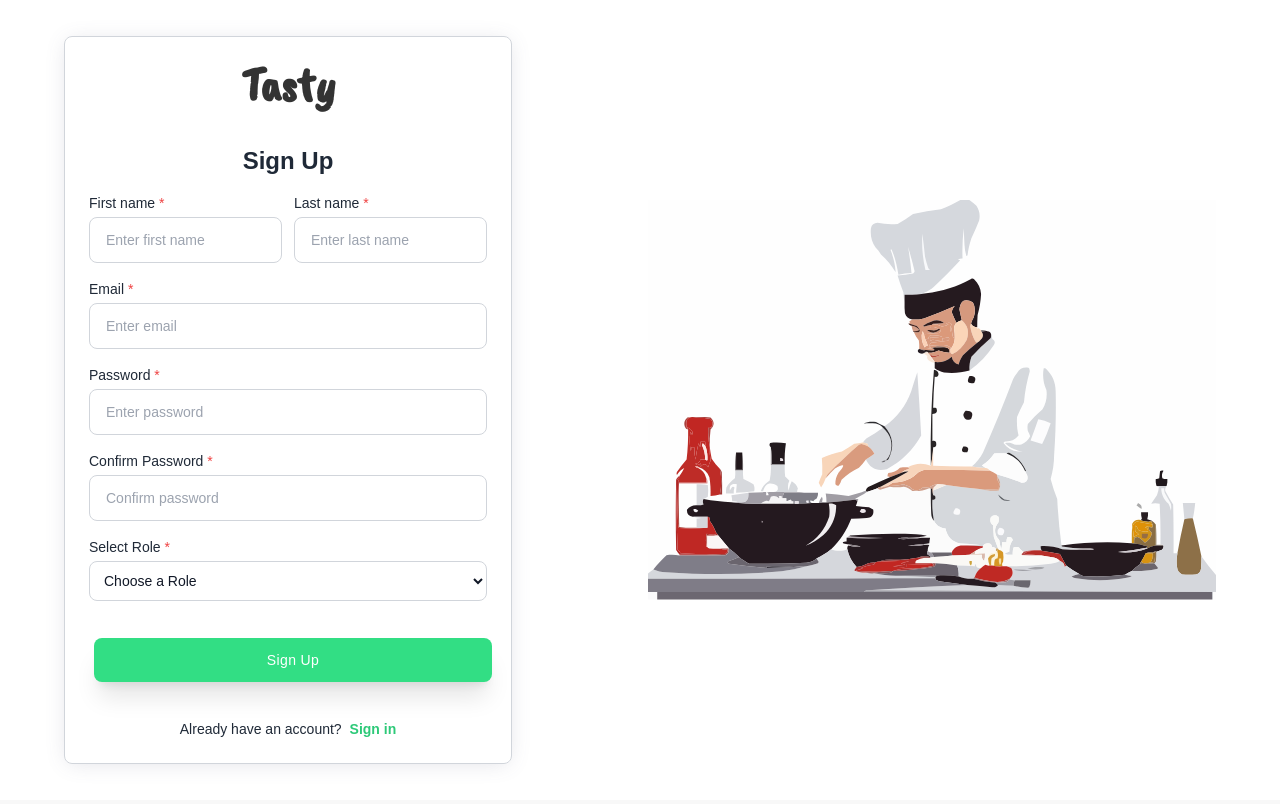
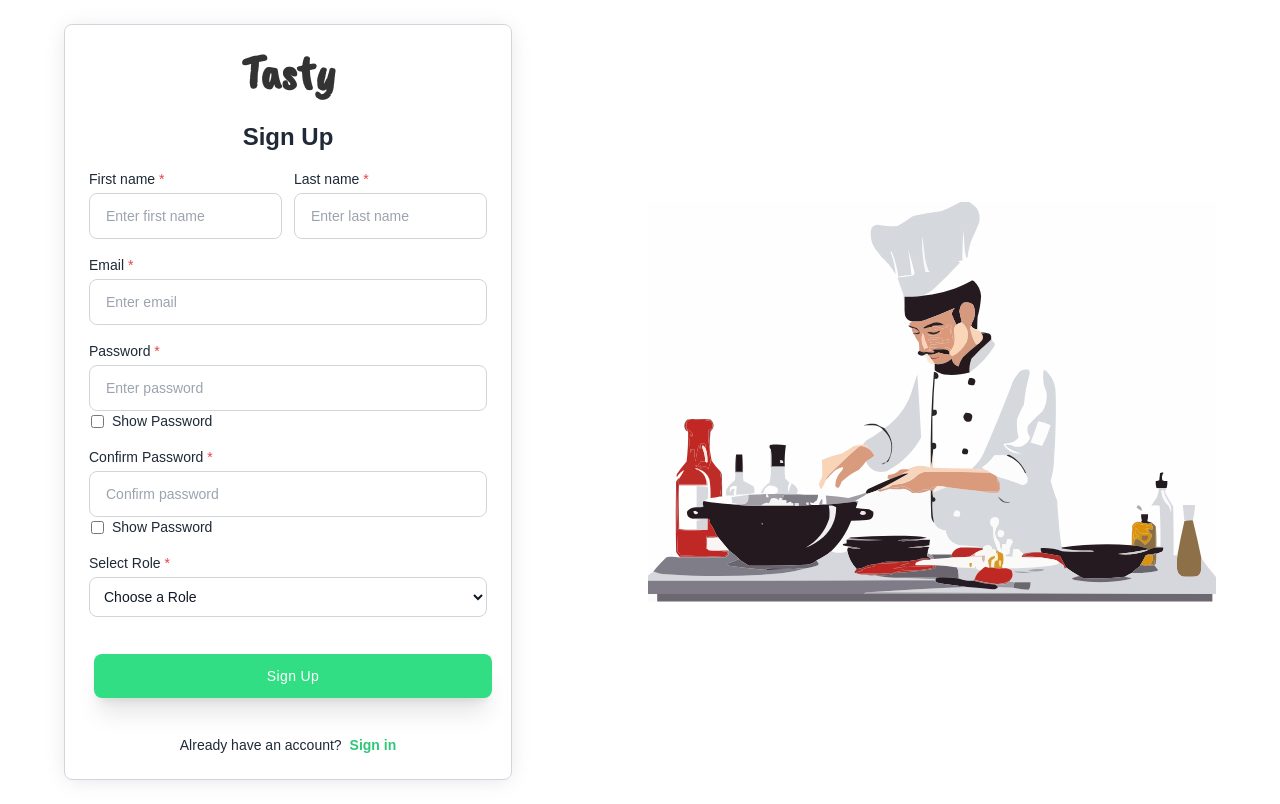
Before and after one commit to stopthecodingpls/Try-sa-webdev, a React (Create React App) app: page /register in a window 1280 px wide. Built offline with nearby package versions, Linux system fonts and the light colour scheme.

Commit message:
Added Verification Expiration and Login Mistake Timeout

```diff
--- a/package.json
+++ b/package.json
@@ -15,6 +15,7 @@
     "react-router-dom": "^7.0.2",
     "react-scripts": "5.0.1",
     "react-toastify": "^10.0.6",
+    "validator": "^13.12.0",
     "web-vitals": "^2.1.4"
   },
   "scripts": {
--- a/public/index.html
+++ b/public/index.html
@@ -11,7 +11,7 @@
       name="description"
       content="Web site created using create-react-app"
     />
-    <title>Recipe App</title>
+    <title>Tasty</title>
   </head>
   <body>
     <noscript>You need to enable JavaScript to run this app.</noscript>
--- a/src/components/LoginPage.jsx
+++ b/src/components/LoginPage.jsx
@@ -9,6 +9,9 @@ const LoginPage = () => {
   const [password, setPassword] = useState("");
   const [error, setError] = useState("");
   const [msg, setMsg] = useState("");
+  const [showPassword, setShowPassword] = useState(false);
+  const [mistakeCount, setMistakeCount] = useState(0);
+  const [locked, setLocked] = useState(false); // lockout state
 
   const notifysuccess = (msg) => toast.success(msg, { position: "top-center", toastId: 'success1' });
   const notifyfail = () => toast.error("Account Does Not Exist!", { position: "top-center" });
@@ -35,7 +38,17 @@ const LoginPage = () => {
   }, [msg]);
 
   const handleLogin = async (e) => {
-    e.preventDefault(); // Prevent default form submission behavior
+    e.preventDefault();
+    if (mistakeCount >= 3) {
+      setLocked(true);
+      setTimeout(() => {
+        setMistakeCount(0);
+        setLocked(false);
+      }, 30000); // Lock for 30 seconds
+      setError("Too many failed attempts. Please try again in 30 seconds.");
+      return;
+    }
+
     if (email !== "" && password !== "") {
       try {
         const response = await axios.post('http://localhost/webPHP/login.php', {
@@ -47,6 +60,7 @@ const LoginPage = () => {
         if (response.data.success === true) {
             const loadingToast = toast.loading('Loading 🍕🥪🍔', { position: "top-center", toastId: 'loading1' });
             setError("");
+            setMistakeCount(0);
             setTimeout(() => {
             localStorage.setItem("login", true);
             localStorage.setItem('email', email);
@@ -59,6 +73,7 @@ const LoginPage = () => {
         } else if (response.data.success === false) {
           notifyfail(); // Show error toast
         } else {
+          setMistakeCount(mistakeCount + 1);
           setError(response.data.message); // Handle request error
         }
       }catch (error) {
@@ -83,17 +98,29 @@ const LoginPage = () => {
               </div>
 
               <div>
-                <label className="text-gray-800 text-sm mb-1 block">Email<span className="text-red-500">*</span></label>
+                <label className="text-gray-800 text-sm mb-1 block">Email <span className="text-red-500">*</span></label>
                 <div className="relative flex items-center">
                   <input name="email" value={email} onChange={(e) => setEmail(e.target.value)} type="email" required className="w-full text-sm text-gray-800 border border-gray-300 px-4 py-3 rounded-lg outline-[#2dc978]" placeholder="Enter email" />
                 </div>
               </div>
 
               <div>
-                <label className="text-gray-800 text-sm mb-1 block">Password<span className="text-red-500">*</span></label>
+                <label className="text-gray-800 text-sm mb-1 block">Password <span className="text-red-500">*</span></label>
                 <div className="relative flex items-center ">
-                  <input value={password} onChange={(e) => setPassword(e.target.value)} type="password" className="w-full text-sm text-gray-800 border border-gray-300 px-4 py-3 rounded-lg outline-[#2dc978]" placeholder="Enter password" />
+                  <input value={password} onChange={(e) => setPassword(e.target.value)}  type={showPassword ? "text" : "password"} className="w-full text-sm text-gray-800 border border-gray-300 px-4 py-3 rounded-lg outline-[#2dc978]" placeholder="Enter password" />
                 </div>
+              </div>
+
+              <div className="mt-2 ml-0.5">
+                <label className="flex items-center text-sm text-gray-800">
+                  <input
+                    type="checkbox"
+                    checked={showPassword}
+                    onChange={() => setShowPassword(!showPassword)}
+                    className="mr-2 accent-teal-600"
+                  />
+                  Show Password
+                </label>
               </div>
 
               <p className='text-center'>
--- a/src/components/NoPage.jsx
+++ b/src/components/NoPage.jsx
@@ -7,7 +7,7 @@ const NoPage = () => {
   return (
 <div>
   <section className="flex items-center h-full sm:p-16 bg-white">
-    <div className="container flex flex-col items-center justify-center px-5 mx-auto my-8 space-y-8 text-center sm:max-w-md">
+    <div className="flex flex-col items-center justify-center px-5 mx-auto my-8 space-y-8 text-center sm:max-w-md">
     <img src={emptyPlate} class="w-full h-full max-md:w-4/5 mx-auto block object-cover pt-20 jump-animation" alt="Empty Plate" />
       <p className="text-4xl font-semibold md:text-4xl whitespace-nowrap">Sorry, we couldn't find this page.</p>
       <p className="mt-4 mb-8 dark:text-gray-600 md:text-1xl whitespace-nowrap">But dont worry, you can find plenty of other things on our homepage.</p>
--- a/src/components/RegisterPage.jsx
+++ b/src/components/RegisterPage.jsx
@@ -4,6 +4,8 @@ import emailjs from '@emailjs/browser';
 import { toast } from 'react-toastify';
 import { useNavigate } from 'react-router-dom';
 import SignUpImage from '../assets/images/formimageReg.svg';
+import validator from "validator";
+
 
 const RegisterPage = () => {
   const [firstname, setFirstname] = useState("");
@@ -14,10 +16,13 @@ const RegisterPage = () => {
   const [role, setRole] = useState("");
   const [error, setError] = useState("");
   const [msg, setMsg] = useState("");
+  const [expirationTime, setExpirationTime] = useState(null);
   const [verificationCode, setVerificationCode] = useState("");
   const [verificationInput, setVerificationInput] = useState(""); // New state for user input
   const [message, setMessage] = useState("");
   const [isCodeSent, setIsCodeSent] = useState(false); // Flag to indicate if the code has been sent
+  const [showPassword, setShowPassword] = useState(false);
+  const [showPasswordC, setShowPasswordC] = useState(false);
 
   const notifysuccess = () => toast.success("You Can Now Login!");
   const notifyfail = () => toast.error("Oh No! Something went wrong");
@@ -41,10 +46,36 @@ const RegisterPage = () => {
     },[isCodeSent]);
 
   const resendVerificationCode = async () => {
+    const currentTime = Date.now();
+
+    if (expirationTime && currentTime < expirationTime) {
+      const updateRemainingTime = () => {
+        const newCurrentTime = Date.now();
+        const remainingTime = Math.ceil((expirationTime - newCurrentTime) / 1000);
+
+        if (remainingTime > 0) {
+            setError(`Please wait ${remainingTime} seconds before resending the code.`);
+        } else {
+            clearInterval(timerId);
+            setError(null); // Clear the error message once the timer ends
+        }
+    };
+
+    // Start a timer SalamatGPT
+    updateRemainingTime();
+    const timerId = setInterval(updateRemainingTime, 1000);
+
+    return;
+}
+
+
     // Generate and resend verification code
     notifysent();
     const generatedCode = generateVerificationCode();
     setVerificationCode(generatedCode);
+
+    const newExpirationTime = Date.now() + 3 * 60 * 1000; //5 minitues
+    setExpirationTime(newExpirationTime);
 
     // Send the verification code to the email
     try {
@@ -54,9 +85,9 @@ const RegisterPage = () => {
         { name: firstname, message: generatedCode, to_email: email },
         publicKey
       );
-      setMessage("Verification email resent successfully!");
+      setMessage("Verification code resent successfully!");
     } catch (error) {
-      setMessage("Failed to resend verification email.");
+      setMessage("Failed to resend verification code.");
     }
   };
 
@@ -64,7 +95,7 @@ const RegisterPage = () => {
     e.preventDefault(); // Prevent default form submission behavior
 
     // Validate form inputs
-    if (firstname === "" || lastname === "" || email === "" || password === "" || cpassword === "") {
+    if (firstname === "" || lastname === "" || email === "" || password === "" || cpassword === "" || role === "") {
       setError("Please Input All Required Fields");
     } else if (password !== cpassword) {
       setError("Whoops! Password Does Not Match");
@@ -96,6 +127,10 @@ const RegisterPage = () => {
         setVerificationCode(generatedCode);
         setIsCodeSent(true); // Set the flag to true after sending the code
 
+        const currentTime = Date.now();
+        const expirationTime = currentTime + 3 * 60 * 1000; // 3 minute
+        setExpirationTime(expirationTime);
+
         // Send verification code via email
         try {
           emailjs
@@ -107,18 +142,24 @@ const RegisterPage = () => {
             )
             .then(
               (response) => {
-                setMessage("Verification email sent successfully!");
-                console.log("Email sent successfully", response);
+                setMessage("Verification code sent successfully!");
+                console.log("Code sent successfully", response);
               },
               (error) => {
-                setMessage("Failed to send verification email.");
-                console.error("Error sending email", error);
+                setMessage("Failed to send verification code.");
+                console.error("Error sending code", error);
               }
             );
         } catch (error) {
-          setError("Error sending verification email: " + error.message);
+          setError("Error sending verification code: " + error.message);
           return;
         }
+      } else {
+        const currentTime = Date.now();
+
+      if (currentTime > expirationTime ){
+        setError("Verification code has expired. Please resend the code.");
+        return;
       } else {
           try {
             // Send POST request to the backend to register user
@@ -143,7 +184,7 @@ const RegisterPage = () => {
             setError("Sign Up failed: " + error.message); // Handle request error
           }
         }
-
+      }
     }
   };
 
@@ -154,7 +195,7 @@ const RegisterPage = () => {
           <div className="border border-gray-300 rounded-lg p-6 max-w-md shadow-[0_2px_22px_-4px_rgba(93,96,127,0.2)] max-md:mx-auto">
             <form className="space-y-4" onSubmit={handleSubmit}>
               <div className="mb-4">
-                <h1 className="font-logo text-5xl pb-4 text-center">Tasty</h1>
+                <h1 className="font-logo text-5xl pb-1 text-center">Tasty</h1>
                 <h3 className="text-gray-800 text-2xl font-extrabold text-center">Sign Up</h3>
               </div>
 
@@ -162,14 +203,14 @@ const RegisterPage = () => {
                 <div>
                   <label className="text-gray-800 text-sm mb-1 block">First name <span className="text-red-500">*</span></label>
                   <div className="relative flex items-center">
-                    <input name="firstname" value={firstname} onChange={(e) => setFirstname(e.target.value)} type="text" className="w-full text-sm text-gray-800 border border-gray-300 px-4 py-3 rounded-lg outline-[#2dc978]" placeholder="Enter first name" />
+                    <input name="firstname" value={firstname} onChange={(e) => setFirstname(validator.trim(e.target.value))} type="text" className="w-full text-sm text-gray-800 border border-gray-300 px-4 py-3 rounded-lg outline-[#2dc978]" placeholder="Enter first name" />
                   </div>
                 </div>
 
                 <div>
                   <label className="text-gray-800 text-sm mb-1 block">Last name <span className="text-red-500">*</span></label>
                   <div className="relative flex items-center">
-                    <input name="lastname" value={lastname} onChange={(e) => setLastname(e.target.value)} type="text" className="w-full text-sm text-gray-800 border border-gray-300 px-4 py-3 rounded-lg outline-[#2dc978]" placeholder="Enter last name" />
+                    <input name="lastname" value={lastname} onChange={(e) => setLastname(validator.trim(e.target.value))} type="text" className="w-full text-sm text-gray-800 border border-gray-300 px-4 py-3 rounded-lg outline-[#2dc978]" placeholder="Enter last name" />
                   </div>
                 </div>
               </div>
@@ -177,23 +218,52 @@ const RegisterPage = () => {
               <div>
                 <label className="text-gray-800 text-sm mb-1 block">Email <span className="text-red-500">*</span></label>
                 <div className="relative flex items-center">
-                  <input name="email" value={email} onChange={(e) => setEmail(e.target.value)} type="email" required className="w-full text-sm text-gray-800 border border-gray-300 px-4 py-3 rounded-lg outline-[#2dc978]" placeholder="Enter email" />
+                  <input name="email" value={email} onChange={(e) => setEmail(validator.trim(e.target.value))} type="email" required className="w-full text-sm text-gray-800 border border-gray-300 px-4 py-3 rounded-lg outline-[#2dc978]" placeholder="Enter email" />
                 </div>
               </div>
 
               <div>
                 <label className="text-gray-800 text-sm mb-1 block">Password <span className="text-red-500">*</span></label>
                 <div className="relative flex items-center ">
-                  <input name="password" value={password} onChange={(e) => setPassword(e.target.value)} type="password" className="w-full text-sm text-gray-800 border border-gray-300 px-4 py-3 rounded-lg outline-[#2dc978]" placeholder="Enter password" />
+                  <input name="password" value={password} onChange={(e) => setPassword(e.target.value)}  type={showPassword ? "text" : "password"} className="w-full text-sm text-gray-800 border border-gray-300 px-4 py-3 rounded-lg outline-[#2dc978]" placeholder="Enter password" />
                 </div>
+
+                <div className="ml-0.5">
+                <label className="flex items-center text-sm text-gray-800">
+                  <input
+                    type="checkbox"
+                    checked={showPassword}
+                    onChange={() => setShowPassword(!showPassword)}
+                    className="mr-2 accent-teal-600"
+                  />
+                  Show Password
+                </label>
               </div>
+
+              </div>
+
+
 
               <div>
                 <label className="text-gray-800 text-sm mb-1 block">Confirm Password <span className="text-red-500">*</span></label>
                 <div className="relative flex items-center ">
-                  <input name="password" value={cpassword} onChange={(e) => setCpassword(e.target.value)} type="password" className="w-full text-sm text-gray-800 border border-gray-300 px-4 py-3 rounded-lg outline-[#2dc978]" placeholder="Confirm password" />
+                  <input name="password" value={cpassword} onChange={(e) => setCpassword(e.target.value)}  type={showPasswordC ? "text" : "password"} className="w-full text-sm text-gray-800 border border-gray-300 px-4 py-3 rounded-lg outline-[#2dc978]" placeholder="Confirm password" />
+                </div>
+
+                <div className="ml-0.5">
+                <label className="flex items-center text-sm text-gray-800">
+                  <input
+                    type="checkbox"
+                    checked={showPasswordC}
+                    onChange={() => setShowPasswordC(!showPasswordC)}
+                    className="mr-2 accent-teal-600"
+                  />
+                  Show Password
+                </label>
               </div>
               </div>
+
+
 
               <div>
               <label className="text-gray-800 text-sm mb-1 block">Select Role <span className="text-red-500">*</span></label>
```
Also changed, not shown: 16 other files (tests, documents, lock files or other folders). Lines whose indentation alone changed are shown as unchanged.
